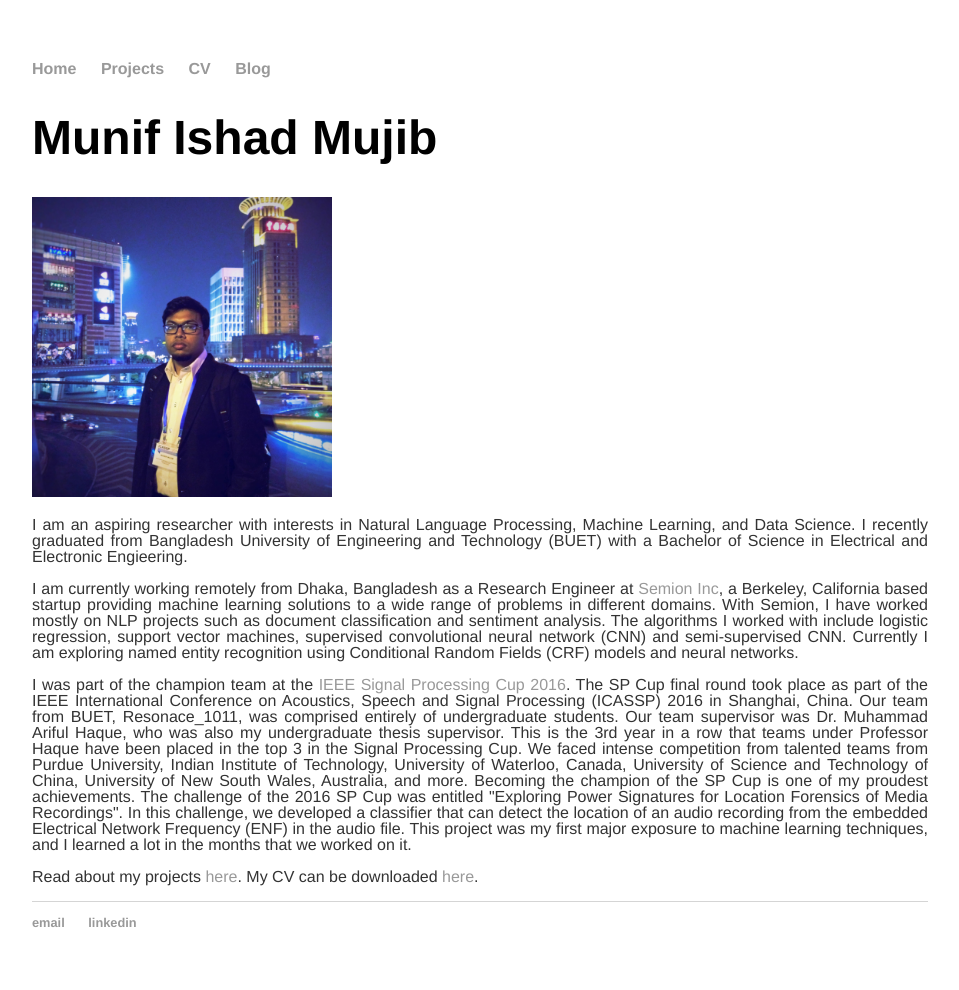
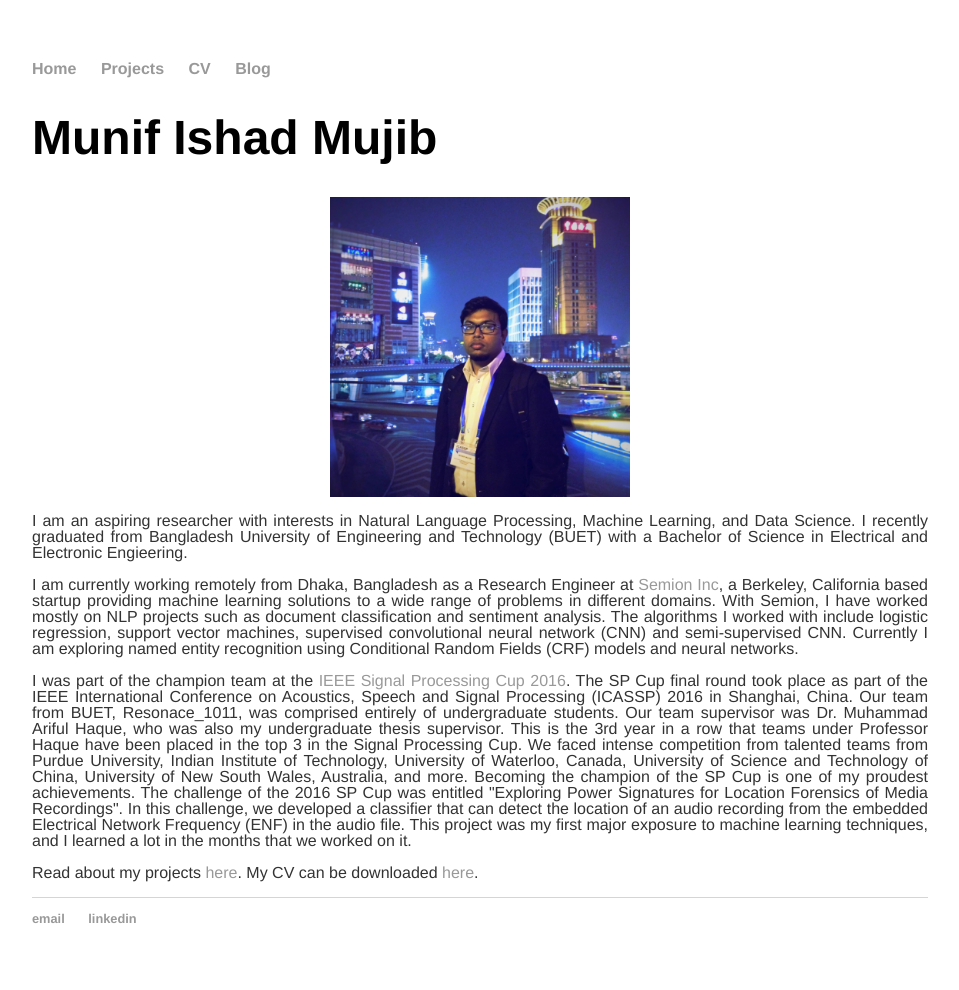
Before and after one commit to MunifMujib/munifmujib.github.io, a Jekyll site: the page built from index.html, in a window 1280 px wide. Shown: the whole page, without its empty margins (160-1119 px from the left). Built offline with Jekyll 4.4.1, drawn with Linux system fonts in a browser that asks for light colours.

Commit message:
Update index.html

```diff
--- a/index.html
+++ b/index.html
@@ -4,7 +4,7 @@ title: Munif Ishad Mujib
 ---
     		<div class="blurb">
 			<h1>Munif Ishad Mujib</h1>
-				<img src="/profile_photo.jpeg" alt="Photo of me in Shanghai" style="width:300px;height:300px;">
+				<img class="displayed" src="/profile_photo.jpeg" alt="Photo of me in Shanghai" style="width:300px;height:300px;">
 				<p>I am an aspiring researcher with interests in Natural Language Processing, Machine Learning, and Data Science. I recently graduated from Bangladesh University of Engineering and Technology (BUET) with a Bachelor of Science in Electrical and Electronic Engieering.</p>
 				<p>I am currently working remotely from Dhaka, Bangladesh as a Research Engineer at <a href="http://semion.ai">Semion Inc</a>, a Berkeley, California based startup providing machine learning solutions to a wide range of problems in different domains. With Semion, I have worked mostly on NLP projects such as document classification and sentiment analysis. The algorithms I worked with include logistic regression, support vector machines, supervised convolutional neural network (CNN) and semi-supervised CNN. Currently I am exploring named entity recognition using Conditional Random Fields (CRF) models and neural networks.</p>
 				<p>I was part of the champion team at the <a href="http://www.icassp2016.org/SPCup.asp">IEEE Signal Processing Cup 2016</a>. The SP Cup final round took place as part of the IEEE International Conference on Acoustics, Speech and Signal Processing (ICASSP) 2016 in Shanghai, China. Our team from BUET, Resonace_1011, was comprised entirely of undergraduate students. Our team supervisor was Dr. Muhammad Ariful Haque, who was also my undergraduate thesis supervisor. This is the 3rd year in a row that teams under Professor Haque have been placed in the top 3 in the Signal Processing Cup. We faced intense competition from talented teams from Purdue University, Indian Institute of Technology, University of Waterloo, Canada, University of Science and Technology of China, University of New South Wales, Australia, and more. Becoming the champion of the SP Cup is one of my proudest achievements. The challenge of the 2016 SP Cup was entitled "Exploring Power Signatures for Location Forensics of Media Recordings". In this challenge, we developed a classifier that can detect the location of an audio recording from the embedded Electrical Network Frequency (ENF) in the audio file. This project was my first major exposure to machine learning techniques, and I learned a lot in the months that we worked on it.</p>
```
